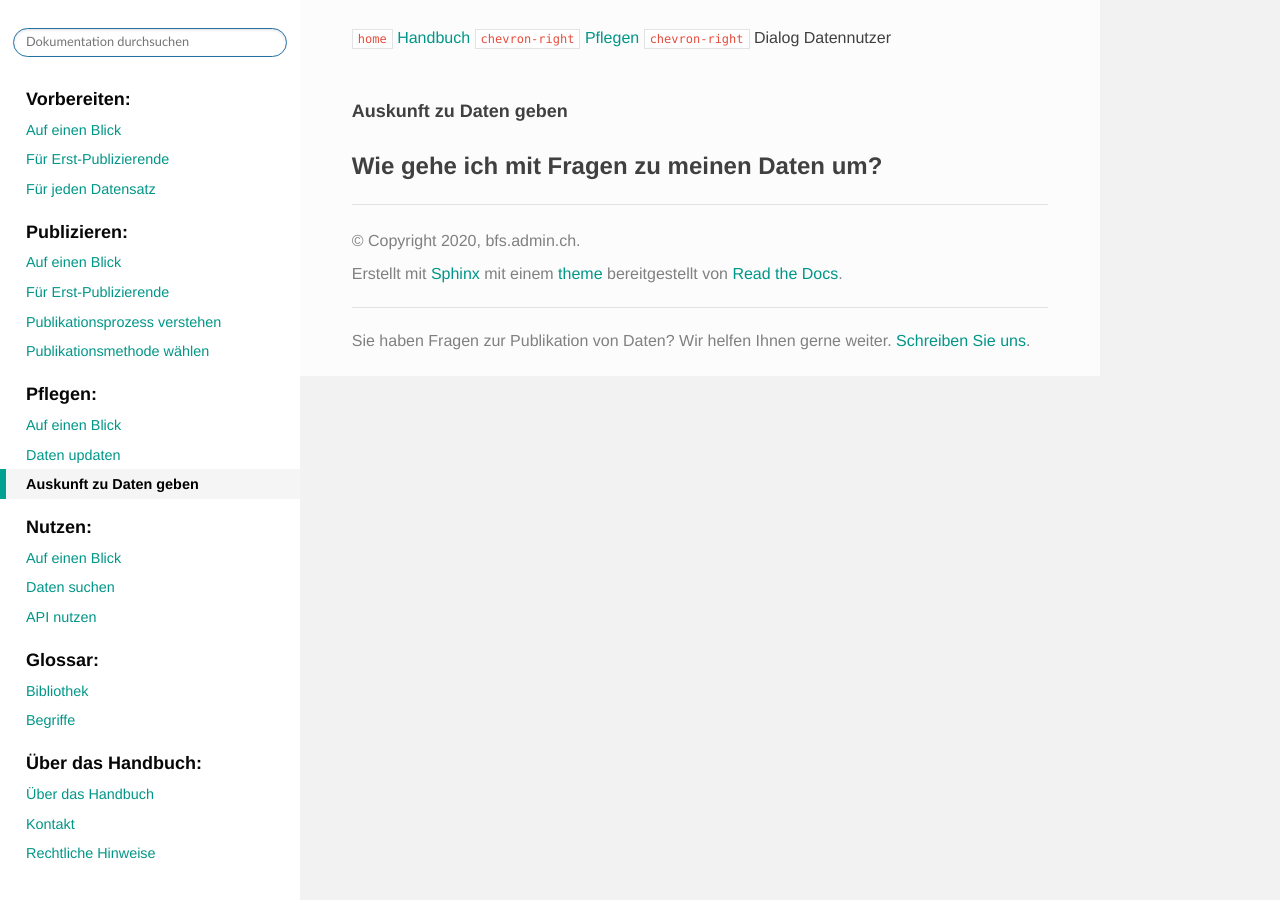
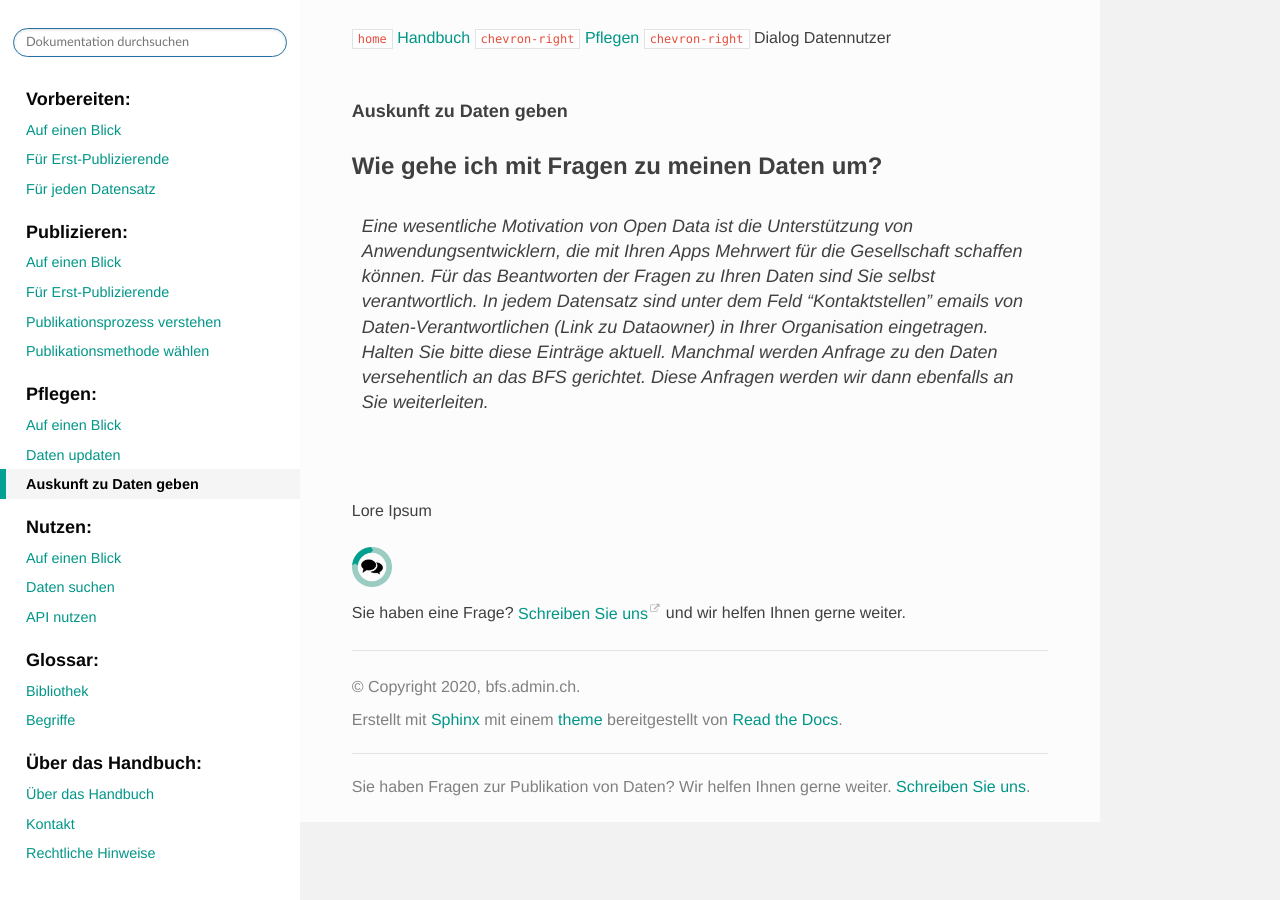
Before and after one commit to opendata-swiss/ogdch-handbook, a Sphinx documentation site: the page built from source/content/pflegen/auskunft-zu-daten-geben.rst, in a window 1280 px wide. Built offline with Sphinx 7.4.7 and the Read the Docs theme 2.0.0, drawn with Linux system fonts in a browser that asks for light colours; cross-references to code outside the pages are shown as plain code.

Commit message:
add intros to chapter daten pflegen

```diff
--- a/source/content/pflegen/auskunft-zu-daten-geben.rst
+++ b/source/content/pflegen/auskunft-zu-daten-geben.rst
@@ -10,3 +10,23 @@ Auskunft zu Daten geben
 
 Wie gehe ich mit Fragen zu meinen Daten um?
 ===========================================
+
+.. container:: Intro
+
+    Eine wesentliche Motivation von Open Data ist die Unterstützung von
+    Anwendungsentwicklern, die mit Ihren Apps Mehrwert für die Gesellschaft schaffen
+    können. Für das Beantworten der Fragen zu Ihren Daten sind Sie selbst verantwortlich.
+    In jedem Datensatz sind unter dem Feld “Kontaktstellen” emails von
+    Daten-Verantwortlichen (Link zu Dataowner) in Ihrer Organisation eingetragen.
+    Halten Sie bitte diese Einträge aktuell. Manchmal werden Anfrage zu den Daten
+    versehentlich an das BFS gerichtet. Diese Anfragen werden wir dann ebenfalls an
+    Sie weiterleiten.
+
+Lore Ipsum
+
+.. container:: support
+
+   Support
+
+Sie haben eine Frage?
+:email-to-bfs:`Schreiben Sie uns <>` und wir helfen Ihnen gerne weiter.
```
Also changed, not shown: source/content/pflegen/daten-updaten.rst (+19 -0 lines), source/content/pflegen/pflegen.rst (+10 -0 lines).
